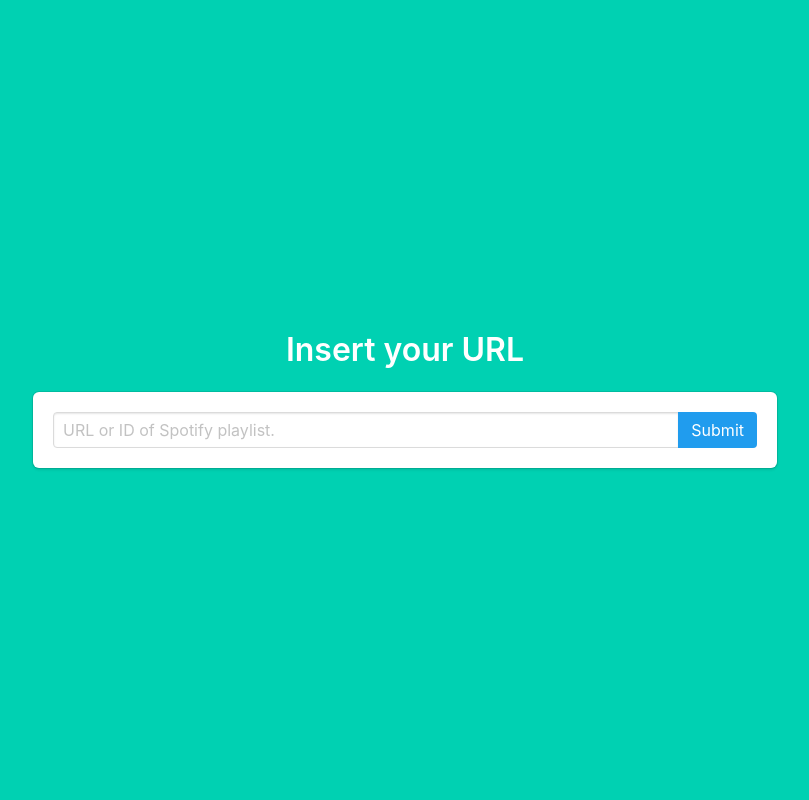
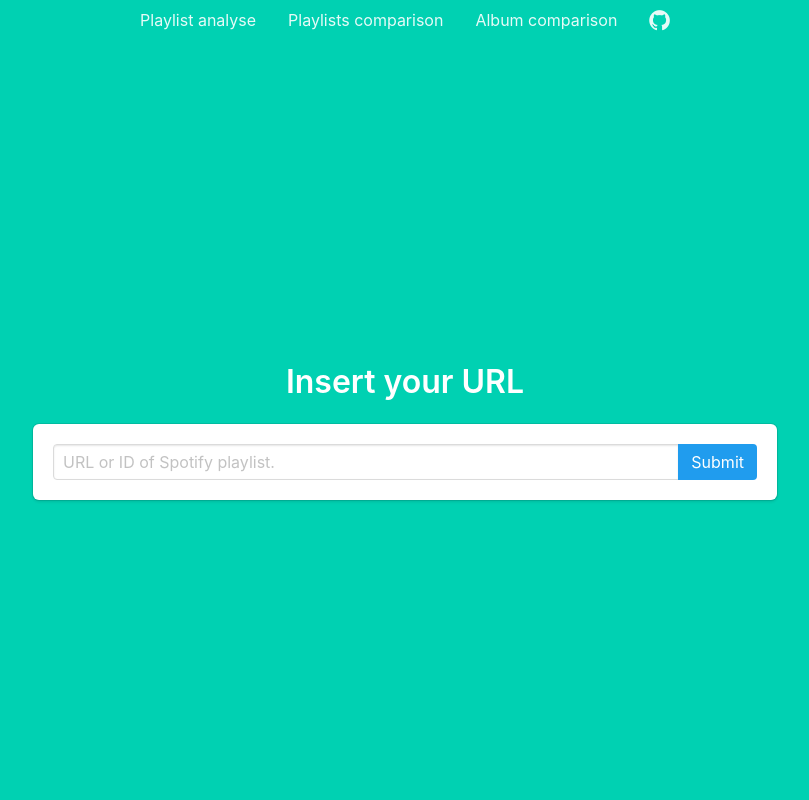
Before and after one commit to KosAqH/Spotify-Playlists-Analyzer, a Flask app: page / in a window 1280 px wide. Shown: the whole page, without its empty margins (235-1044 px from the left). Run offline with Flask 3, Linux system fonts and the light colour scheme; some libraries are stand-ins or nearby versions.

Commit message:
Add panel with links to future subpages

```diff
--- a/webapp/app/templates/base.html
+++ b/webapp/app/templates/base.html
@@ -8,6 +8,8 @@
     <title>spotify playlist analyzer</title>
     <link rel="stylesheet" href="https://cdnjs.cloudflare.com/ajax/libs/bulma/0.7.2/css/bulma.min.css" />
     <link rel="stylesheet" href="{{ url_for('static', filename='style.css') }}" />
+    <link rel="stylesheet" href="https://cdnjs.cloudflare.com/ajax/libs/font-awesome/4.7.0/css/font-awesome.min.css">
+
     <script src='https://cdn.plot.ly/plotly-latest.min.js'></script>
 
     <script type='text/javascript'>
@@ -23,6 +25,14 @@
 
 <body>
     <section class="hero is-primary is-fullheight">
+        <div class="tabs is-centered">
+            <ul>
+              <li><a href="{{ url_for('index') }}">Playlist analyse</a></li>
+              <li><a>Playlists comparison</a></li>
+              <li><a>Album comparison</a></li>
+              <li><a href="https://github.com/kosaqh"><i style="font-size:24px" class="fa">&#xf09b;</i></a></li>
+            </ul>
+          </div>
         <div class="hero-body">
             <div class="container has-text-centered">
                {% block content %}
```
